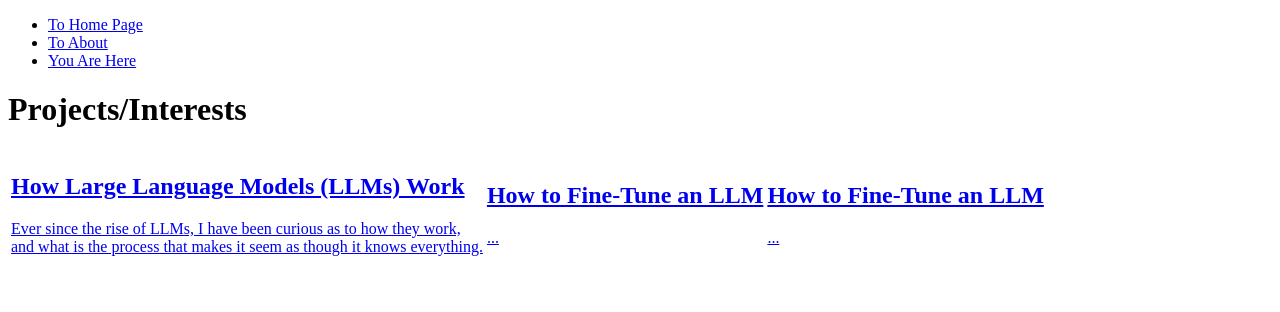
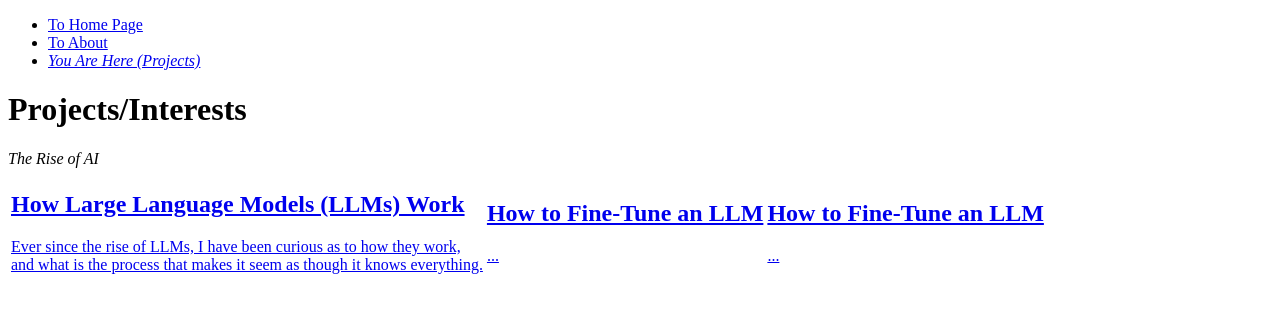
Before and after one commit to topaz-triumph20/cosc219-site, a plain HTML site: page projects.html in a window 1280 px wide. Drawn offline with Linux system fonts and the light colour scheme.

Commit message:
fixed nav links

```diff
--- a/projects.html
+++ b/projects.html
@@ -11,13 +11,14 @@
             <ul>
                 <li><a href = "index.html">To Home Page</a></li>
                 <li><a href = "about.html">To About</a></li>
-                <li><a href = "projects.html"><emp>You Are Here</emp></a></li>
+                <li><a href = "projects.html"><em>You Are Here (Projects)</em></a></li>
             </ul>
         </nav>
         <h1>Projects/Interests</h1>
     </header>
     <main>
         <table>
+            <thead><em>The Rise of AI</em></thead>
             <td>
                 <a href="https://www.coursera.org/articles/how-do-large-language-models-work">
                     <article>
```
Also changed, not shown: about.html (+1 -1 lines), index.html (+1 -1 lines).
